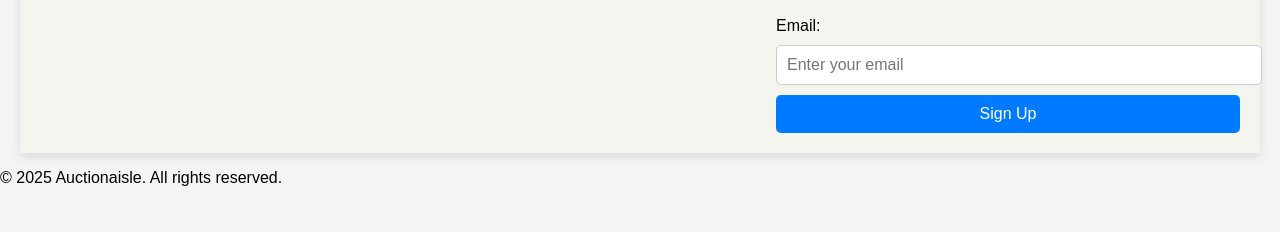
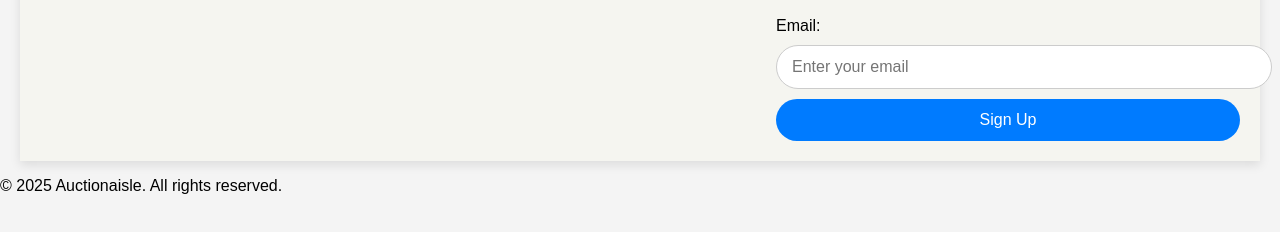
Before and after one commit to grimaxel/my-auction-website, a website: page mirg.html in a window 1280 px wide. Shown: the part 210-442 px from the top of the page. Drawn offline with Linux system fonts and the light colour scheme; no server answers.

Commit message:
Update styles.css
sticky and rounded form

```diff
--- a/styles.css
+++ b/styles.css
@@ -206,6 +206,7 @@ body {
 .image-section {
     flex: 3;
     text-align: center;
+    position: relative;
 }
 
 .image-section .main-image img {
@@ -216,11 +217,17 @@ body {
     box-shadow: 0 4px 10px rgba(0, 0, 0, 0.1);
 }
 
+/* Sticky thumbnails */
 .thumbnail-gallery {
     display: flex;
     justify-content: center;
     gap: 10px;
     margin-top: 10px;
+    position: sticky;
+    bottom: 20px; /* Stick to 20px from the viewport bottom */
+    z-index: 1;
+    background-color: #f5f5f0; /* Match wrapper color */
+    padding: 10px 0;
 }
 
 .thumbnail-gallery img {
@@ -263,22 +270,23 @@ body {
 }
 
 .signup-form input[type="email"] {
-    padding: 10px;
+    padding: 12px 15px;
     font-size: 1em;
     width: 100%;
     border: 1px solid #ccc;
-    border-radius: 5px;
+    border-radius: 25px; /* Rounded corners restored */
 }
 
 .signup-form button {
-    padding: 10px;
+    padding: 12px 15px;
     font-size: 1em;
     background-color: #007BFF;
     color: white;
     border: none;
-    border-radius: 5px;
+    border-radius: 25px; /* Rounded corners restored */
     cursor: pointer;
     width: 100%;
+    transition: background-color 0.3s;
 }
 
 .signup-form button:hover {
```
